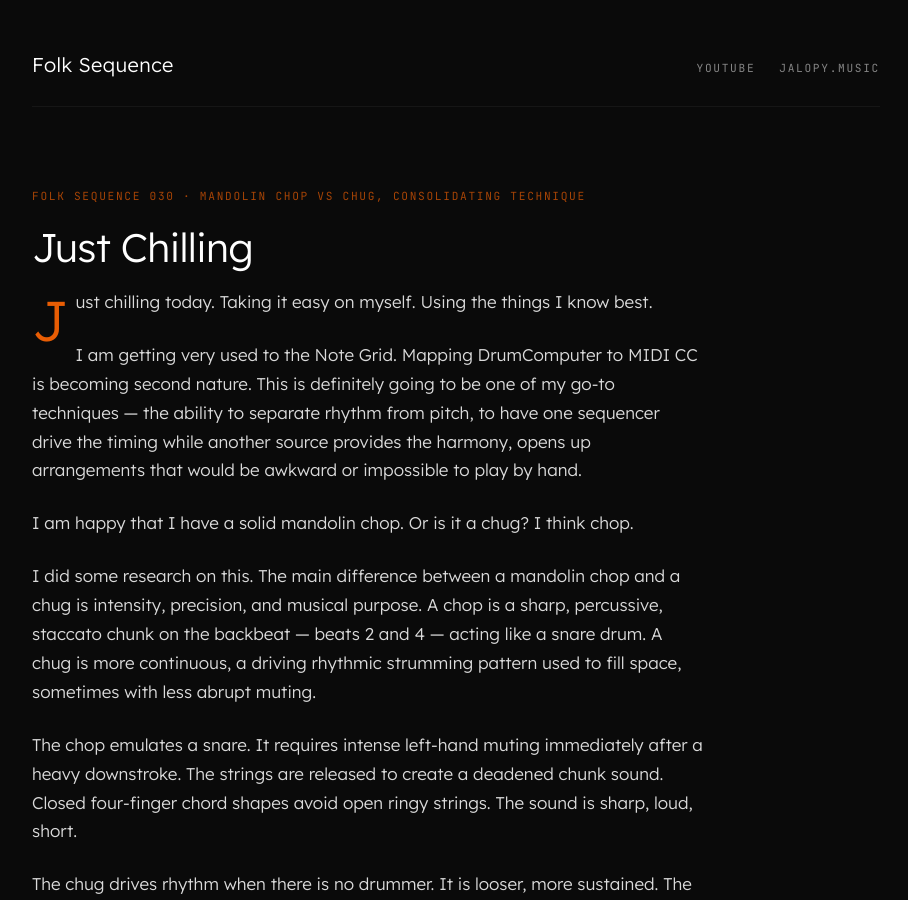
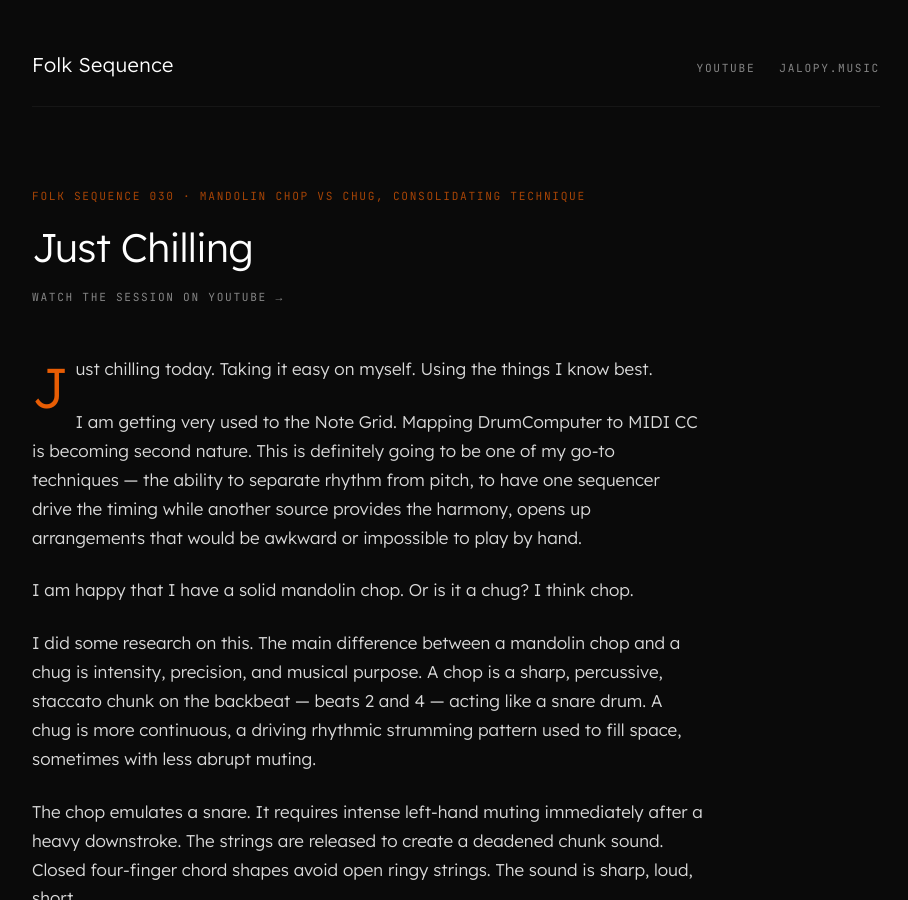
Before and after one commit to folk-sequence/folk-sequence.github.io, a Jekyll site: the page built from 030-just-chilling.md, in a window 1280 px wide and 900 px high. Shown: the whole window, without its empty margins (184-1092 px from the left). Built offline with Jekyll 4.4.1, drawn with Linux system fonts in a browser that asks for light colours; part of the change alters nothing that is shown.

Commit message:
Add YouTube link to 030-just-chilling.md

```diff
--- a/030-just-chilling.md
+++ b/030-just-chilling.md
@@ -4,6 +4,7 @@ title: "Just Chilling"
 episode: "030"
 topic: "Mandolin chop vs chug, consolidating technique"
 description: "Just Chilling — companion essay for Folk Sequence 030"
+youtube: "https://youtu.be/daxhCnvq5f4"
 ---
 
 Just chilling today. Taking it easy on myself. Using the things I know best.
```
